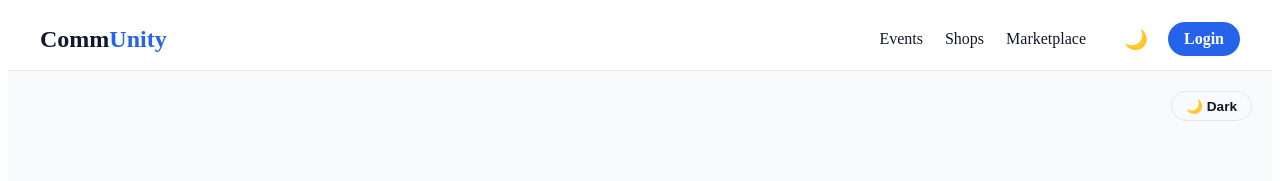
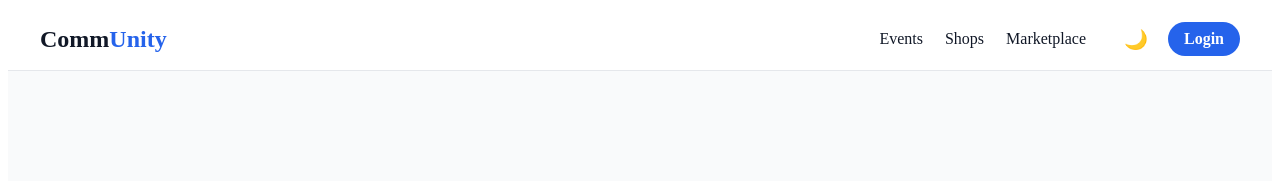
Before and after one commit to Nadeem200421/project6, a Next.js app: page /login in a window 1280 px wide. Shown: the top 181 px of the page. Built offline with nearby package versions, Linux system fonts and the light colour scheme.

Commit message:
Remove theme toggle button from login page
Removed theme toggle button from login page.

```diff
--- a/app/login/page.tsx
+++ b/app/login/page.tsx
@@ -52,15 +52,6 @@ export default function LoginPage() {
 
   return (
     <main className={`login-page ${darkMode ? "dark" : "light"}`}>
-      {/* Theme Toggle */}
-      <button
-        type="button"
-        className="theme-toggle"
-        onClick={() => dispatch(toggleTheme())}
-        aria-label="Toggle theme"
-      >
-        {darkMode ? "🌞 Light" : "🌙 Dark"}
-      </button>
 
       {/* Login Card */}
       <section className="login-container">
```
